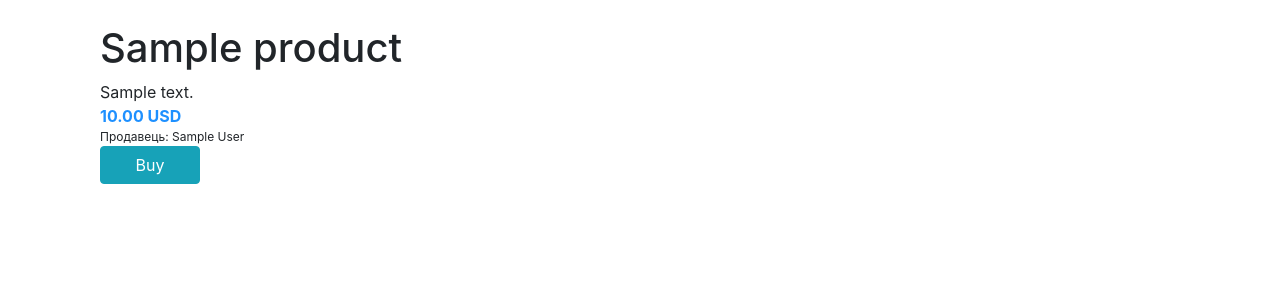
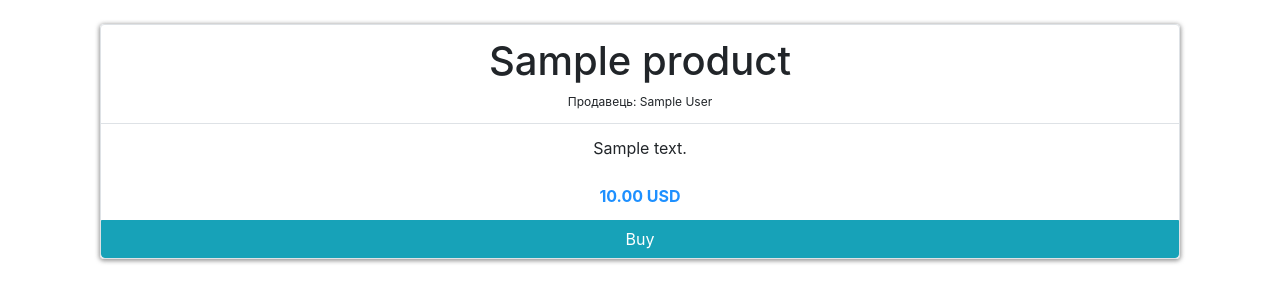
Before and after one commit to SandraRadz/SmartContract, a Django app: page /product/1/ in a window 1280 px wide. Shown: the part 56-359 px from the top of the page. Run offline with Django 3.2, Linux system fonts and the light colour scheme; tables that the repository leaves empty hold one stand-in row (values such as "Sample post"); some libraries are stand-ins or nearby versions.

Commit message:
new styles

```diff
--- a/catalogue/static/css/catalogue/styles.css
+++ b/catalogue/static/css/catalogue/styles.css
@@ -0,0 +1,37 @@
+.product-container {
+    text-align: center;
+    border: 1px solid #dee2e6;
+    border-radius: 4px;
+    margin-top: 10px;
+    margin-bottom: 30px;
+    width: 350px;
+    box-shadow: 0px 1px 4px 1px rgba(118,118,118,0.75);
+    -webkit-box-shadow: 0px 1px 4px 1px rgba(118,118,118,0.75);
+    -moz-box-shadow: 0px 1px 4px 1px rgba(118,118,118,0.75);
+}
+
+.product-container.fullscreen{
+    width: unset;
+}
+
+.product-title, .product-description, .product-price{
+    padding: 12px;
+}
+
+.product-title {
+    border-bottom: 1px solid #dee2e6;
+}
+
+.product-price {
+    color: dodgerblue;
+}
+
+.product-price-btn{
+    border-top-left-radius: unset;
+    border-top-right-radius: 0;
+    width: 100%;
+}
+
+.product-footer-two {
+  margin-bottom: 12px;
+}
--- a/catalogue/templates/catalogue/product.html
+++ b/catalogue/templates/catalogue/product.html
@@ -1,12 +1,27 @@
 {% extends "base.html" %}
+
+{% load static %}
+
+{% block extra_css %}
+    <link rel="stylesheet" href="{% static '/css/catalogue/styles.css' %}">
+{% endblock %}
 
 {% block content %}
     <div class="container">
-        <h1>{{ object.name }}</h1>
-        <div>{{ object.description }}</div>
-        <div style="color: dodgerblue; font-size: 16px"><b>{{ object.price }} {{ object.currency }}</b></div>
-        <div style="font-size: 12px">Продавець: {{ object.owner }}</div>
-
-        <button class="btn btn-info" style="width: 100px;">Buy</button>
+        <div class="product-container fullscreen">
+            <div class="product-title">
+                <h1>{{ object.name }}</h1>
+                <div style="font-size: 12px">Продавець: {{ object.owner }}</div>
+            </div>
+            <div class="product-description">
+                {{ object.description }}
+            </div>
+            <div class="product-price">
+                <b>{{ product.price }} {{ product.currency }}</b>
+            </div>
+            <div class="product-footer">
+                <button class="product-price-btn btn btn-info">Buy</button>
+            </div>
+        </div>
     </div>
 {% endblock %}
--- a/smartcontract/templates/_header.html
+++ b/smartcontract/templates/_header.html
@@ -21,7 +21,7 @@
                     <a class="nav-link button" href="{% url 'my-shopping' %}">My Shopping</a>
                 </li>
             {% endif %}
-            <li class="dropdown">
+            <li class="dropdown" style="line-height: 2.5">
               <a class="dropdown-toggle" type="button" id="accountDropdown" data-toggle="dropdown" aria-haspopup="true" aria-expanded="false">
                 {{ request.user}}
               </a>
```
Also changed, not shown: catalogue/templates/catalogue/home.html (+14 -6 lines), catalogue/templates/catalogue/my_sales.html (+13 -5 lines), catalogue/templates/catalogue/my_shopping.html (+14 -7 lines).
